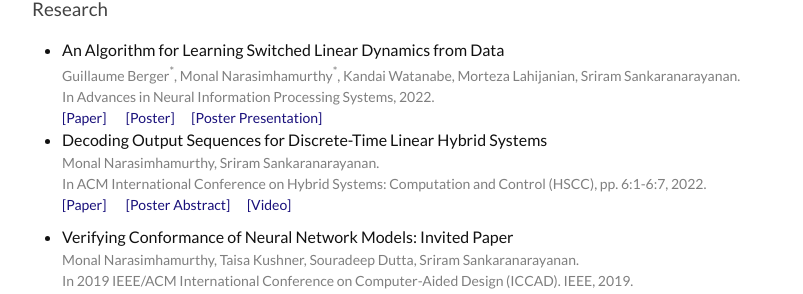
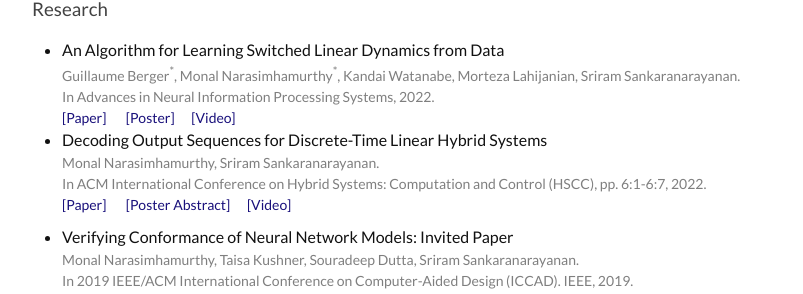
Before and after one commit to monal/monal.github.io, a Jekyll site: the page built from index.html, in a window 1280 px wide. Shown: the part 680-974 px from the top of the page, without its empty margins (238-1041 px from the left). Built offline with Jekyll 4.4.1, drawn with Linux system fonts in a browser that asks for light colours; nearby versions of some CDN libraries.

Commit message:
Update index.html

```diff
--- a/index.html
+++ b/index.html
@@ -44,7 +44,7 @@
       <div class="item-detail">
         <a href="https://openreview.net/pdf?id=yoBaCtx_a3">[Paper]</a> &emsp;
         <a href="https://neurips.cc/media/PosterPDFs/NeurIPS%202022/53034.png?t=1669305829.360377">[Poster]</a>&emsp;
-        <a href="https://recorder-v3.slideslive.com/?share=72990&s=5a713ae0-6189-414c-89f9-88975ef26240">[Poster Presentation]</a>&emsp;
+        <a href="https://recorder-v3.slideslive.com/?share=72990&s=5a713ae0-6189-414c-89f9-88975ef26240">[Video]</a>&emsp;
     </li>
     <li class="tl-item" ng-repeat="item in retailer_history">
       <div class="item-title">Decoding Output Sequences for Discrete-Time Linear Hybrid Systems</div>
```
